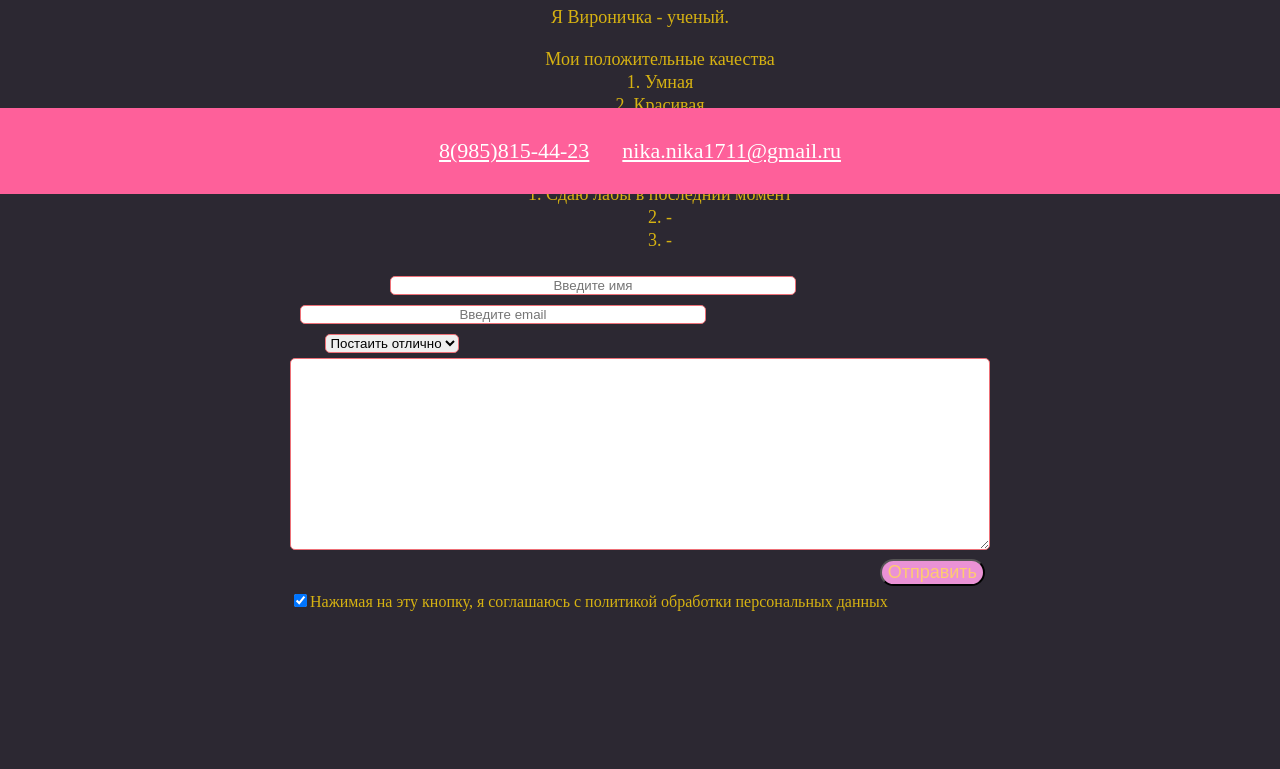
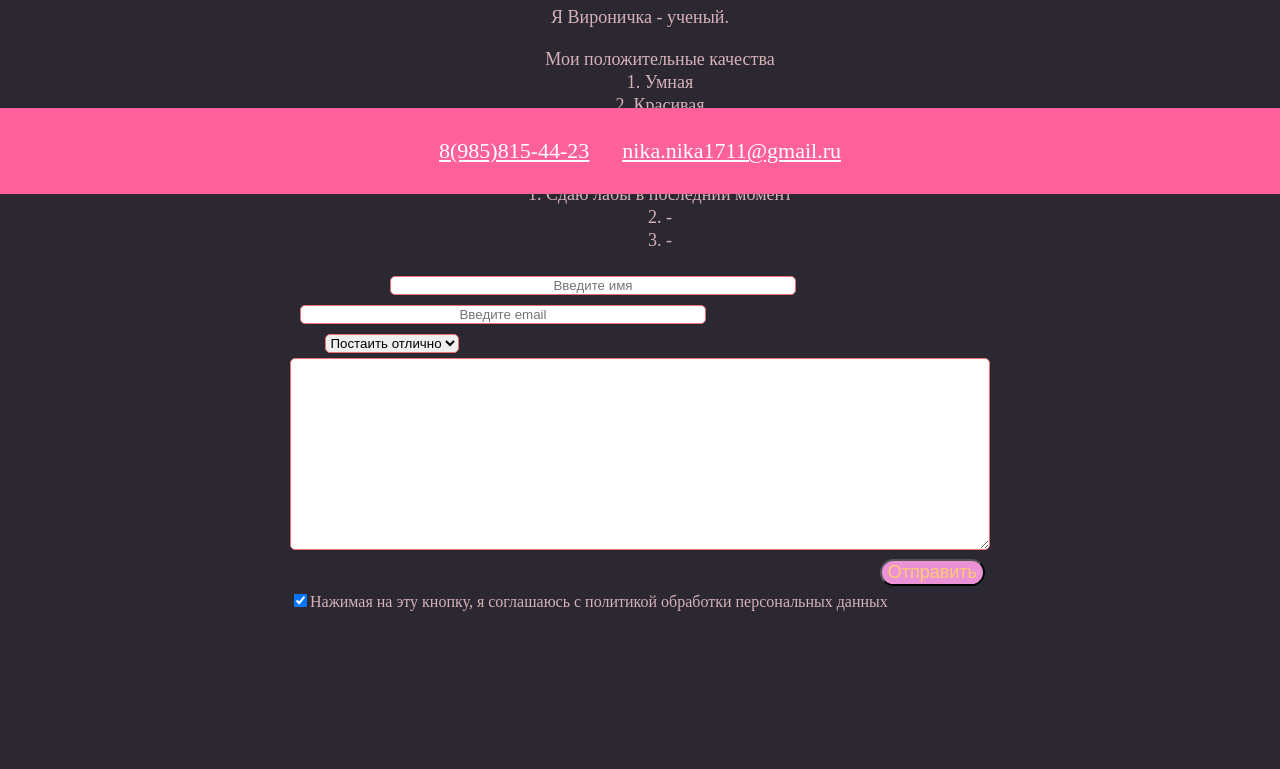
Before and after one commit to Akinoriv/web-akinoriv, a plain HTML site: page laba1/Public/index.html in a window 1280 px wide. Shown: the part 606-1375 px from the top of the page. Drawn offline with Linux system fonts and the light colour scheme.

Commit message:
вернула на  место

```diff
--- a/laba1/Public/Styles/style.css
+++ b/laba1/Public/Styles/style.css
@@ -1,5 +1,5 @@
 body{
-	color: rgb(214, 178, 18);
+	color: rgb(214, 178, 184);
 	font-family:Amatic SC;
 	padding-bottom:150px;
 	background-color:rgb(44, 40, 50);
```
